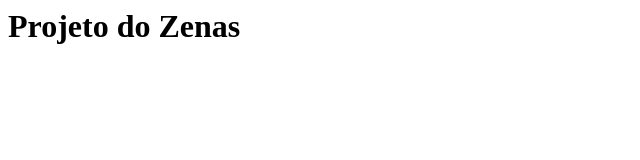
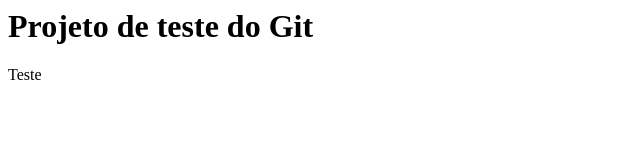
Before and after one commit to zenasrossijr/curso, a plain HTML site: page index.html in a window 1280 px wide. Shown: the whole page, without its empty margins (0-640 px from the left). Drawn offline with Linux system fonts and the light colour scheme.

Commit message:
adicionei um parágrafo e alterei o título

```diff
--- a/index.html
+++ b/index.html
@@ -2,6 +2,7 @@
 	<head>
 	</head>
 	<body>
-		<h1>Projeto do Zenas</h1>
+		<h1>Projeto de teste do Git</h1>
+		<p>Teste</p>
 	</body>
 </html>
```
